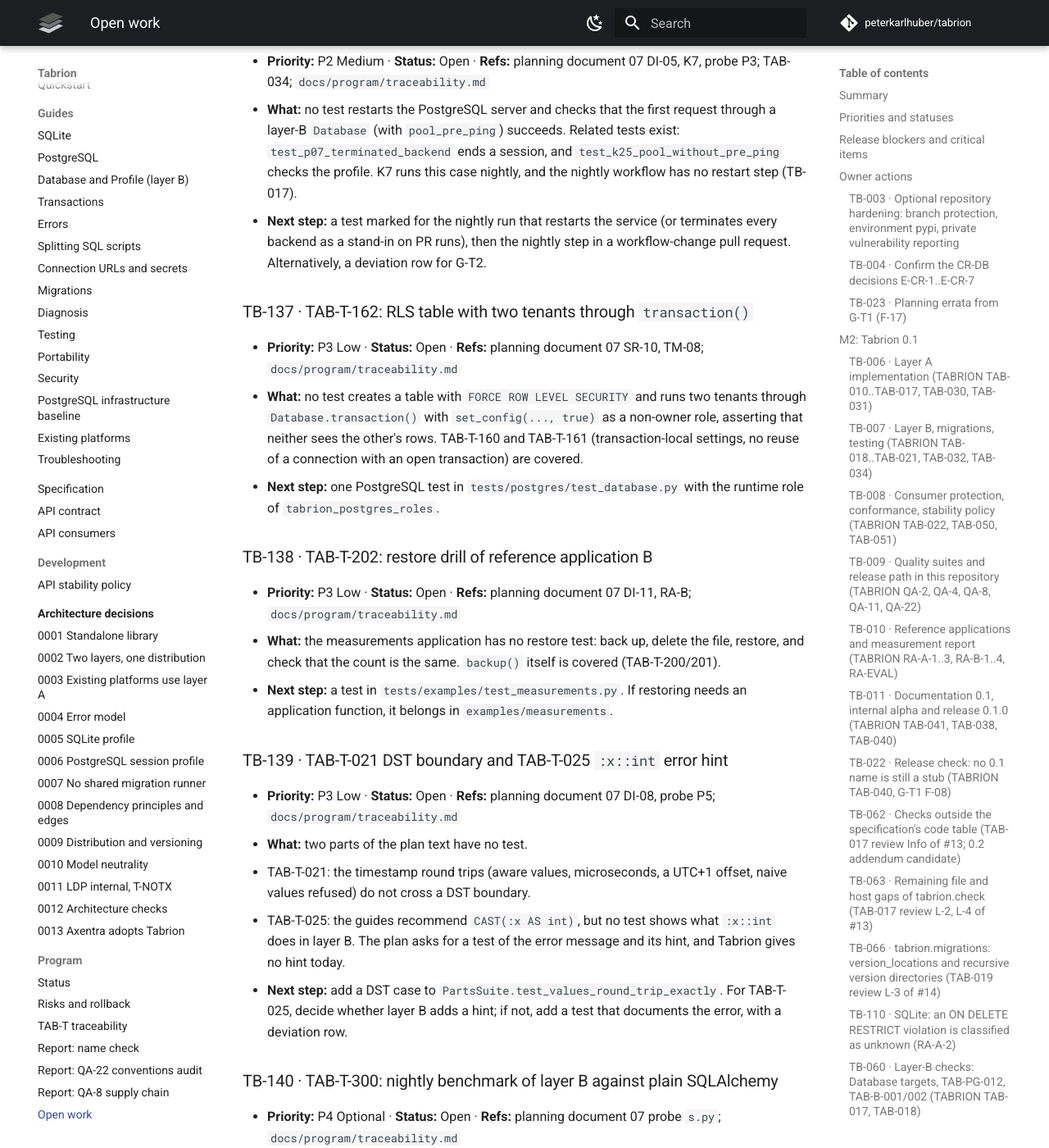
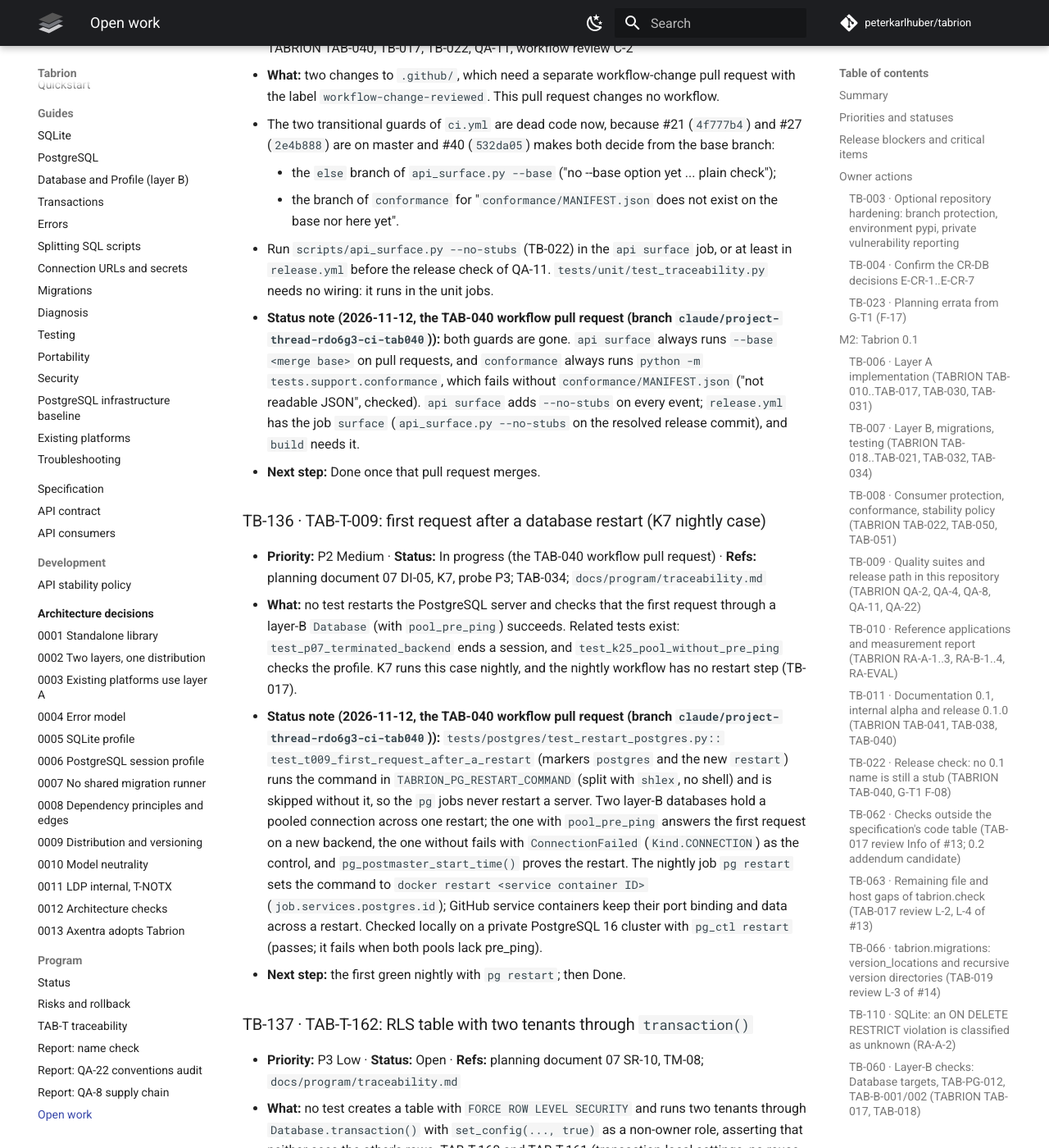
Before and after one commit to peterkarlhuber/tabrion, an MkDocs documentation site: the page built from docs/TODO.md, in a window 1280 px wide and 1400 px high, scrolled down 22034 px. Shown: the whole window at 82% size. Built offline with MkDocs 1.6.1 and Material for MkDocs 9.7.7, drawn with Linux system fonts in a browser that asks for light colours; comment, search, counter and statistics services are not loaded; some of the changed text lies outside the part shown.

Commit message:
CI: TAB-040 workflow gaps (TB-086, TB-135, TB-136; TB-141 recorded)
- nightly.yml: job "stress (200 repetitions)" (K6, QA-4, TB-086) and job
  "pg restart" (K7, TAB-T-009, TB-136, `docker restart` of the job's
  PostgreSQL service container); both nightly only, in the needs of
  "report", not ci-ok checks.
- tests/postgres/test_restart_postgres.py with the new marker `restart`:
  skipped unless TABRION_PG_RESTART_COMMAND is set; pre_ping pool must
  answer the first request after the restart, a pool without pre_ping
  is the control.
- ci.yml: the dead `conformance` guard is removed (review C-3b);
  `api surface` runs `api_surface.py --no-stubs` (TB-022, TB-135).
- release.yml: job "surface" (`api_surface.py --no-stubs` on the release
  commit); "build" needs it.
- Traceability: TAB-T-009 covered (nightly). TODO, STATUS, CHANGELOG
  updated; TB-141 records the per-job skip lists as open.

Co-Authored-By: Claude Opus 5.5 <noreply@anthropic.com>
Claude-Session: https://claude.ai/code/session_011tY7TC7Nu5VGro3DJGJcv8

````diff
--- a/docs/TODO.md
+++ b/docs/TODO.md
@@ -17,14 +17,15 @@
 ## Summary
 
 The counts are the `TB-` entries below whose status is not `Done` (recounted from the entries on 2026-11-12,
-TAB-040 readiness pull request on master `532da05`: TB-022 done, TB-135..TB-140 new).
+TAB-040 readiness pull request on master `532da05`: TB-022 done, TB-135..TB-140 new; TAB-040 workflow pull request:
+TB-141 new, TB-086, TB-130, TB-135 and TB-136 in progress).
 
 | Priority | Count |
 |---|---|
 | P0 Critical | 0 |
 | P1 High | 8 |
 | P2 Medium | 16 |
-| P3 Low | 48 |
+| P3 Low | 49 |
 | P4 Optional | 7 |
 
 **Release blockers:** none outside the work packages of M2. The owner decision of 2026-11-08 11:26Z removed the
@@ -163,9 +164,9 @@ required (owner decision of 2026-11-08 11:26Z).
 - **Priority:** P2 Medium · **Status:** Open · **Refs:** TABRION QA-2, QA-4, QA-8, QA-11, QA-22
 - **What:** five quality work packages. Status on master `532da05`:
   - QA-2, the canary suite (no values in errors or logs): merged (#25, `a1c13cb`). TB-085 has its open points.
-  - QA-4, the concurrency and stress suite: merged (#31, `a1c57a6`). Its nightly 200x job is TB-086.
+  - QA-4, the concurrency and stress suite: merged (#31, `a1c57a6`). Its nightly 200x job is TB-086 (in progress).
   - QA-8, supply chain with SBOM next to the existing `dependency audit` job: merged (#30, `bd8994f`). It has the SBOM script
-    and the reproducible-wheel test; the CI step is TB-130.
+    and the reproducible-wheel test; the CI step is TB-130 (in progress).
   - QA-11, the release workflow: `release.yml` takes a commit SHA since #40, but its acceptance needs a dry run.
   - QA-22, the conventions audit: merged (#42, `f5a3285`). See `docs/program/reports/qa-22-conventions.md` and
     `tests/security/test_conventions.py`. QA-11 status note: the
@@ -314,11 +315,17 @@ required (owner decision of 2026-11-08 11:26Z).
 
 ### TB-130 · Hashed build and SBOM step in CI and in the release workflow (TABRION QA-8)
 
-- **Priority:** P2 Medium · **Status:** Open (needs a `.github/` pull request, lane J) · **Refs:** TABRION QA-8, QA-11,
+- **Priority:** P2 Medium · **Status:** In progress (the TAB-040 workflow pull request) · **Refs:** TABRION QA-8, QA-11,
   07 TM-10, review of PR #30 (M-1)
 - **What:** `scripts/sbom.py` writes the CycloneDX SBOM of a wheel and is tested on the CI build's wheel, and
   `build-constraints.txt` pins the build backend with hashes, but no workflow uses either yet.
-- **Next step:** in `ci.yml`, jobs `build and install` and `extras matrix`, and in `release.yml`, job `build`, replace
+- **Status note (2026-11-12, the TAB-040 workflow pull request (branch `claude/project-thread-rdo6g3-ci-tab040`), stacked on the TAB-040 readiness pull request #46):**
+  the steps below are in place, taken over from the paused branch `claude/project-thread-rdo6g3-ci-sbom-wip`
+  (`006753a`). `build and install` uploads `dist/` and `sbom/` as the artifact `dist`; the release `build` uploads
+  `release-dist` and `release-sbom`; `attest` (opt-in) attests both. Nothing is published.
+- **Next step:** after the merge, the QA-11 dry run of `release.yml` on the version-bump merge commit shows the SBOM
+  artifact; then set this entry to Done. The plan as it was carried out: in `ci.yml`, jobs `build and install` and
+  `extras matrix`, and in `release.yml`, job `build`, replace
   `- run: python -m build --outdir dist` with
 
   ```yaml
@@ -542,13 +549,17 @@ required (owner decision of 2026-11-08 11:26Z).
     `cancel-in-progress` only for `pull_request`; every other run has its own group via `run_id`, so master, nightly
     and dispatch runs are never cancelled). ci-ok judges each head SHA by its own runs (`head_sha` filter), so a
     cancelled old run gives the old SHA a NOT OK status, never success, and leaves the new SHA untouched.
-- **Next step:** remove both guards (TB-135, a pull request with the label `workflow-change-reviewed`), and close
-  TB-070, TB-090, TB-092 and this entry's `conformance`, `golden files`, `examples` and `downstream` parts. Still
-  open:
+- **Status note (2026-11-12, the TAB-040 workflow pull request (branch `claude/project-thread-rdo6g3-ci-tab040`)):** it merges the paused
+  branch `claude/project-thread-rdo6g3-ci-sbom-wip` (`006753a`, review conditions C-3a and C-4: `api surface` always
+  runs `--base`, `mutation probes` selects its files with `git ls-files 'tests/*/test_*mutation_probes*.py'`,
+  `ci_ok_status.py` gates `.github/ci-manifest.json`, wider platforms filter) and adds: C-3b, the `conformance`
+  guard removed (TB-135); `--no-stubs` in `api surface` and in the new `release.yml` job `surface` (TB-135); the
+  nightly jobs `stress (200 repetitions)` (TB-086) and `pg restart` (TB-136), both in the needs of `report`.
+- **Next step:** after that pull request merges and a nightly is green, close TB-070, TB-090, TB-092, TB-086, TB-135,
+  TB-136 and this entry's `conformance`, `golden files`, `examples`, `downstream` and `stress` parts. Still open:
   - fault injection 3x (TAB-034);
-  - stress 200x (QA-4, TB-086);
-  - the nightly DB-restart case once TAB-T-009 exists (TB-136);
-  - the `sqlite` floor raised to 95 % once tests reach it.
+  - the `sqlite` floor raised to 95 % once tests reach it;
+  - the per-job skip lists (TB-141).
   The TAB-T traceability check (`tests/unit/test_traceability.py`) runs in the unit jobs and needs no wiring.
 
 ### TB-090 · Workflow steps of the API stability policy (TABRION TAB-051, deviation D-90)
@@ -626,7 +637,7 @@ required (owner decision of 2026-11-08 11:26Z).
 - **Next step:** the workflow-change pull request of TB-017 (#34) adds `config.py`, `errors.py`, `testing/sqlite.py`,
   `pyproject.toml`, for the LDP vectors (TAB-050 review H-1) `conformance/**` and `tests/conformance/**`, and the
   three TB-134 paths to `platforms.yml` and the manifest's `path_filters` (ci-ok judges by the default branch's
-  manifest, so it takes effect once merged). The TB-130 pull request adds `src/tabrion/__init__.py`,
+  manifest, so it takes effect once merged). The TAB-040 workflow pull request (with TB-130) adds `src/tabrion/__init__.py`,
   `src/tabrion/check.py`, `tests/conftest.py` and `tests/unit/test_mutation_probes.py` (workflow review of #34/#40,
   finding 4). The filter is still a list, while the platforms job runs the whole non-PostgreSQL suite; the nightly
   runs it on every platform, so a miss shows within a day. Close this entry when both are merged.
@@ -653,7 +664,7 @@ required (owner decision of 2026-11-08 11:26Z).
 
 ### TB-135 · Workflow follow-ups of the TAB-040 readiness pull request: guards, `--no-stubs`
 
-- **Priority:** P2 Medium · **Status:** Open · **Refs:** TABRION TAB-040, TB-017, TB-022, QA-11, workflow review C-2
+- **Priority:** P2 Medium · **Status:** In progress (the TAB-040 workflow pull request) · **Refs:** TABRION TAB-040, TB-017, TB-022, QA-11, workflow review C-2
 - **What:** two changes to `.github/`, which need a separate workflow-change pull request with the label
   `workflow-change-reviewed`. This pull request changes no workflow.
   - The two transitional guards of `ci.yml` are dead code now, because #21 (`4f777b4`) and #27 (`2e4b888`) are on
@@ -663,20 +674,31 @@ required (owner decision of 2026-11-08 11:26Z).
   - Run `scripts/api_surface.py --no-stubs` (TB-022) in the `api surface` job, or at least in `release.yml` before
     the release check of QA-11.
   `tests/unit/test_traceability.py` needs no wiring: it runs in the unit jobs.
-- **Next step:** one workflow-change pull request for both changes. Remove the guards, so `api surface` always runs
-  `--base` and `conformance` always requires the manifest, and add the `--no-stubs` step.
+- **Status note (2026-11-12, the TAB-040 workflow pull request (branch `claude/project-thread-rdo6g3-ci-tab040`)):** both guards are gone. `api surface` always runs
+  `--base <merge base>` on pull requests, and `conformance` always runs `python -m tests.support.conformance`, which
+  fails without `conformance/MANIFEST.json` ("not readable JSON", checked). `api surface` adds `--no-stubs` on every
+  event; `release.yml` has the job `surface` (`api_surface.py --no-stubs` on the resolved release commit), and
+  `build` needs it.
+- **Next step:** Done once that pull request merges.
 
 ### TB-136 · TAB-T-009: first request after a database restart (K7 nightly case)
 
-- **Priority:** P2 Medium · **Status:** Open · **Refs:** planning document 07 DI-05, K7, probe P3; TAB-034;
+- **Priority:** P2 Medium · **Status:** In progress (the TAB-040 workflow pull request) · **Refs:** planning document 07 DI-05, K7, probe P3; TAB-034;
   `docs/program/traceability.md`
 - **What:** no test restarts the PostgreSQL server and checks that the first request through a layer-B `Database`
   (with `pool_pre_ping`) succeeds. Related tests exist: `test_p07_terminated_backend` ends a session, and
   `test_k25_pool_without_pre_ping` checks the profile. K7 runs this case nightly, and the nightly workflow has no
   restart step (TB-017).
-- **Next step:** a test marked for the nightly run that restarts the service (or terminates every backend as a
-  stand-in on PR runs), then the nightly step in a workflow-change pull request. Alternatively, a deviation row for
-  G-T2.
+- **Status note (2026-11-12, the TAB-040 workflow pull request (branch `claude/project-thread-rdo6g3-ci-tab040`)):** `tests/postgres/test_restart_postgres.py::
+  test_t009_first_request_after_a_restart` (markers `postgres` and the new `restart`) runs the command in
+  `TABRION_PG_RESTART_COMMAND` (split with `shlex`, no shell) and is skipped without it, so the `pg` jobs never
+  restart a server. Two layer-B databases hold a pooled connection across one restart; the one with `pool_pre_ping`
+  answers the first request on a new backend, the one without fails with `ConnectionFailed` (`Kind.CONNECTION`) as
+  the control, and `pg_postmaster_start_time()` proves the restart. The nightly job `pg restart` sets the command to
+  `docker restart <service container ID>` (`job.services.postgres.id`); GitHub service containers keep their port
+  binding and data across a restart. Checked locally on a private PostgreSQL 16 cluster with
+  `pg_ctl restart` (passes; it fails when both pools lack pre_ping).
+- **Next step:** the first green nightly with `pg restart`; then Done.
 
 ### TB-137 · TAB-T-162: RLS table with two tenants through `transaction()`
 
@@ -715,6 +737,21 @@ required (owner decision of 2026-11-08 11:26Z).
 - **What:** the plan asks for a nightly benchmark that warns above 2x the baseline and is not a gate. It does not
   exist yet. RA-EVAL measures the overhead once.
 - **Next step:** with RA-EVAL, or after 0.1.0.
+
+### TB-141 · Per-job skip lists `tests/ci/skipped-<job>.txt` (planning document 07 section 4.3)
+
+- **Priority:** P3 Low · **Status:** Open · **Refs:** planning document 07 section 4.3 (MUP-ONA T-SKIP-1), G-T2
+  ("flaky list ≤ 2, no reruns, skip lists per job"), TB-017
+- **What:** each CI job should compare the tests it skipped with its own list `tests/ci/skipped-<job>.txt` and fail
+  on any difference. The flaky list exists (`tests/ci/flaky.txt`, #40); the skip lists do not. Left out of the TAB-040
+  workflow pull request on purpose: every one of the about 25 ci-ok jobs (each Python, SQLAlchemy, PostgreSQL and
+  platform variant) skips a different set, so the lists must come from real CI runs, and a wrong list turns a
+  required check red.
+- **Next step:** a pytest plugin under `tests/` (for example `-p tests.ci.skiplist`, active only with
+  `TABRION_SKIP_LIST=<file>`) that collects the skipped node IDs with their reasons at session end and fails on a
+  difference, with a `--write` mode; one run per job with the plugin in report-only mode to record the lists; then
+  the workflow-change pull request that sets the variable per job. Alternatively, a G-T2 deviation row that names
+  `-ra` in every job's log as the skip record.
 
 ### TB-025 · Localized server messages are not tested in CI (TABRION TAB-010, TAB-T-E15)
 
@@ -996,7 +1033,7 @@ required (owner decision of 2026-11-08 11:26Z).
 
 ### TB-086 · Nightly `stress` job: 200 repetitions (TABRION QA-4)
 
-- **Priority:** P2 Medium · **Status:** Open · **Refs:** TABRION QA-4, planning document 07 K6 and section 4.3,
+- **Priority:** P2 Medium · **Status:** In progress (the TAB-040 workflow pull request) · **Refs:** TABRION QA-4, planning document 07 K6 and section 4.3,
   deviations D-2, D-85
 - **What:** the stress suite (`pytest -m stress`, `tests/stress.py`) repeats each scenario `TABRION_STRESS_REPEAT`
   times: 5 by default, so it runs on every pull request in the `test` and `pg (...)` jobs. The nightly run with 200
@@ -1006,8 +1043,11 @@ required (owner decision of 2026-11-08 11:26Z).
   `TABRION_STRESS_REPEAT=200 pytest -m stress -v -p no:cacheprovider` with `TABRION_TEST_POSTGRES` and
   `TABRION_REQUIRE_POSTGRES=1`, `timeout-minutes: 90` (40 repetitions took about 2 minutes locally, so 200 take about
   10 to 15 minutes).
-- **Next step:** a workflow pull request adds the job; QA-4's "nightly `stress` 200 repetitions without loss" is then
-  checked on the first nightly.
+- **Status note (2026-11-12, the TAB-040 workflow pull request (branch `claude/project-thread-rdo6g3-ci-tab040`)):** `nightly.yml` has the job `stress (200 repetitions)`
+  as described, without a pip cache, in the needs of `report` (a red run opens the nightly issue, and the release
+  gate waits for a green nightly). Not a ci-ok check.
+- **Next step:** QA-4's "nightly `stress` 200 repetitions without loss" is checked on the first nightly; then Done and
+  D-85 closed.
 
 ### TB-050 · Redacting `Handler.handleError` needs a public install function (Axentra review F-2)
 
--- a/pyproject.toml
+++ b/pyproject.toml
@@ -95,6 +95,7 @@ markers = [
     "pgvector: needs the vector extension (image pgvector/pgvector)",
     "slow: concurrency and fault-injection tests (> 2 s)",
     "stress: concurrency and stress suite (QA-4); TABRION_STRESS_REPEAT repetitions, 5 by default, 200 nightly",
+    "restart: restarts the PostgreSQL server (TAB-T-009); needs TABRION_PG_RESTART_COMMAND, nightly job 'pg restart' only",
     "conformance: runs the Levuvo Database Profile vectors",
     "security: leak, permission and symlink regressions",
     "packaging: builds wheels and creates fresh virtual environments (slow)",
````
Also changed, not shown: CHANGELOG.md (+10 -0 lines), docs/program/STATUS.md (+4 -4 lines), docs/program/traceability.md (+4 -5 lines), 4 other files.
